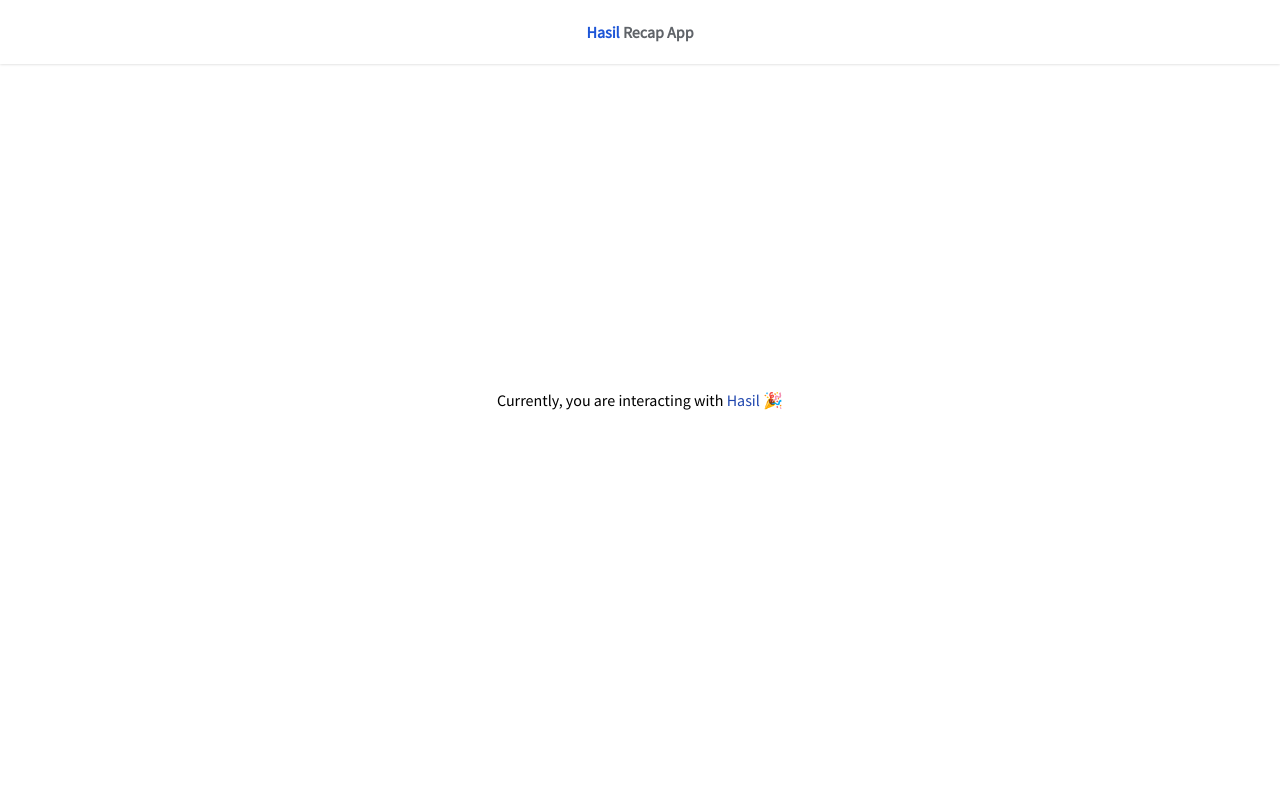
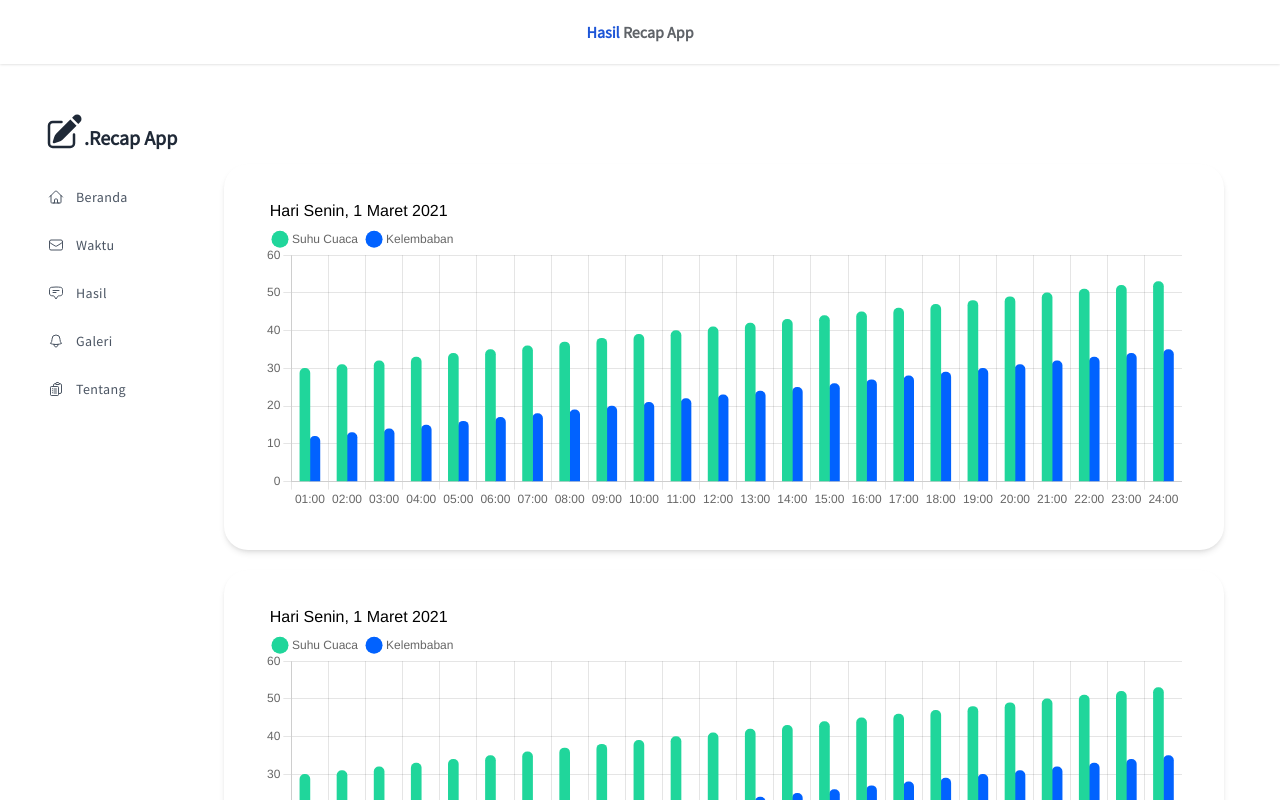
Before and after one commit to rasvanjaya21/iot-recap, a Next.js app: page /result in a window 1280 px wide. Shown: the top 800 px of the page. Built offline with nearby package versions, Linux system fonts and the light colour scheme.

Commit message:
update result.js

```diff
--- a/package.json
+++ b/package.json
@@ -9,6 +9,7 @@
     "lint": "next lint"
   },
   "dependencies": {
+    "@heroicons/react": "^2.0.13",
     "aos": "^3.0.0-beta.6",
     "boxicons": "^2.1.4",
     "chart.js": "^4.0.1",
--- a/pages/result.js
+++ b/pages/result.js
@@ -1,12 +1,378 @@
 import Head from "next/head";
 import NavBar from "@components/navbar/nav-bar";
 import AppBar from "@components/appbar/app-bar";
+
+import {
+	HomeIcon,
+	EnvelopeIcon,
+	ChatBubbleBottomCenterTextIcon,
+	BellIcon,
+	ClipboardDocumentListIcon,
+	UsersIcon,
+	UserIcon,
+	Cog6ToothIcon,
+	ArrowRightOnRectangleIcon,
+} from "@heroicons/react/24/outline";
+
+import { PencilSquareIcon } from "@heroicons/react/24/solid";
+
+import React from "react";
+import {
+	Chart as ChartJS,
+	LineController,
+	LineElement,
+	PointElement,
+	CategoryScale,
+	LinearScale,
+	Filler,
+	Legend,
+	Title,
+	Tooltip,
+} from "chart.js/auto";
+
+ChartJS.register(
+	LineController,
+	LineElement,
+	PointElement,
+	CategoryScale,
+	LinearScale,
+	Filler,
+	Legend,
+	Title,
+	Tooltip
+);
+
+import { Bar, Line, Scatter, Bubble } from "react-chartjs-2";
+
+const hariPertamaBar = {
+	labels: [
+		"01:00",
+		"02:00",
+		"03:00",
+		"04:00",
+		"05:00",
+		"06:00",
+		"07:00",
+		"08:00",
+		"09:00",
+		"10:00",
+		"11:00",
+		"12:00",
+		"13:00",
+		"14:00",
+		"15:00",
+		"16:00",
+		"17:00",
+		"18:00",
+		"19:00",
+		"20:00",
+		"21:00",
+		"22:00",
+		"23:00",
+		"24:00",
+	],
+	datasets: [
+		{
+			label: "Suhu Cuaca",
+			borderRadius: 30,
+			data: [
+				"30",
+				"31",
+				"32",
+				"33",
+				"34",
+				"35",
+				"36",
+				"37",
+				"38",
+				"39",
+				"40",
+				"41",
+				"42",
+				"43",
+				"44",
+				"45",
+				"46",
+				"47",
+				"48",
+				"49",
+				"50",
+				"51",
+				"52",
+				"53",
+			],
+			backgroundColor: "rgba(32, 214, 155, 1)",
+			barThickness: 10,
+		},
+		{
+			label: "Kelembaban",
+			borderRadius: 30,
+			data: [
+				"12",
+				"13",
+				"14",
+				"15",
+				"16",
+				"17",
+				"18",
+				"19",
+				"20",
+				"21",
+				"22",
+				"23",
+				"24",
+				"25",
+				"26",
+				"27",
+				"28",
+				"29",
+				"30",
+				"31",
+				"32",
+				"33",
+				"34",
+				"35",
+			],
+			backgroundColor: "rgba(1, 98, 255, 1)",
+			barThickness: 10,
+		},
+	],
+};
+
+const hariPertamaBarMobile = {
+	labels: [
+		"01:00",
+		"02:00",
+		"03:00",
+		"04:00",
+		"05:00",
+		"06:00",
+		"07:00",
+		"08:00",
+		"09:00",
+		"10:00",
+		"11:00",
+		"12:00",
+		"13:00",
+		"14:00",
+		"15:00",
+		"16:00",
+		"17:00",
+		"18:00",
+		"19:00",
+		"20:00",
+		"21:00",
+		"22:00",
+		"23:00",
+		"24:00",
+	],
+	datasets: [
+		{
+			label: "Suhu Cuaca",
+			borderRadius: 30,
+			data: [
+				"30",
+				"31",
+				"32",
+				"33",
+				"34",
+				"35",
+				"36",
+				"37",
+				"38",
+				"39",
+				"40",
+				"41",
+				"42",
+				"43",
+				"44",
+				"45",
+				"46",
+				"47",
+				"48",
+				"49",
+				"50",
+				"51",
+				"52",
+				"53",
+			],
+			backgroundColor: "rgba(32, 214, 155, 1)",
+			barThickness: 2,
+		},
+		{
+			label: "Kelembaban",
+			borderRadius: 30,
+			data: [
+				"12",
+				"13",
+				"14",
+				"15",
+				"16",
+				"17",
+				"18",
+				"19",
+				"20",
+				"21",
+				"22",
+				"23",
+				"24",
+				"25",
+				"26",
+				"27",
+				"28",
+				"29",
+				"30",
+				"31",
+				"32",
+				"33",
+				"34",
+				"35",
+			],
+			backgroundColor: "rgba(1, 98, 255, 1)",
+			barThickness: 2,
+		},
+	],
+};
+
+const hariPertama = {
+	labels: [
+		"01:00",
+		"02:00",
+		"03:00",
+		"04:00",
+		"05:00",
+		"06:00",
+		"07:00",
+		"08:00",
+		"09:00",
+		"10:00",
+		"11:00",
+		"12:00",
+		"13:00",
+		"14:00",
+		"15:00",
+		"16:00",
+		"17:00",
+		"18:00",
+		"19:00",
+		"20:00",
+		"21:00",
+		"22:00",
+		"23:00",
+		"24:00",
+	],
+	datasets: [
+		{
+			label: "Data Cuaca",
+			// borderRadius: 30,
+			// backgroundColor: "rgba(32, 214, 155, 1)",
+			// barThickness: 10,
+			fill: true,
+			lineTension: 0.1,
+			backgroundColor: "rgba(75,192,192,0.4)",
+			borderColor: "rgba(75,192,192,1)",
+			borderCapStyle: "butt",
+			borderDash: [],
+			borderDashOffset: 0.0,
+			borderJoinStyle: "miter",
+			pointBorderColor: "rgba(75,192,192,1)",
+			pointBackgroundColor: "#fff",
+			pointBorderWidth: 1,
+			pointHoverRadius: 5,
+			pointHoverBackgroundColor: "rgba(75,192,192,1)",
+			pointHoverBorderColor: "rgba(220,220,220,1)",
+			pointHoverBorderWidth: 1,
+			pointRadius: 3,
+			pointHitRadius: 10,
+			data: [
+				24, 23, 22, 21, 20, 19, 18, 17, 16, 15, 14, 13, 12, 11, 10, 9, 8, 7, 6,
+				5, 4, 3, 2, 1,
+			],
+		},
+		{
+			label: "Data Kelembaban",
+			borderRadius: 20,
+			backgroundColor: "rgba(1, 98, 255, 1)",
+			barThickness: 10,
+			fill: true,
+			lineTension: 0.1,
+			backgroundColor: "rgba(75,192,192,0.4)",
+			borderColor: "rgba(75,192,192,1)",
+			borderCapStyle: "butt",
+			borderDash: [],
+			borderDashOffset: 0.0,
+			borderJoinStyle: "miter",
+			pointBorderColor: "rgba(75,192,192,1)",
+			pointBackgroundColor: "#fff",
+			pointBorderWidth: 1,
+			pointHoverRadius: 5,
+			pointHoverBackgroundColor: "rgba(75,192,192,1)",
+			pointHoverBorderColor: "rgba(220,220,220,1)",
+			pointHoverBorderWidth: 1,
+			pointRadius: 3,
+			pointHitRadius: 10,
+			data: [
+				1, 2, 3, 4, 5, 6, 7, 8, 9, 10, 11, 12, 13, 14, 15, 16, 17, 18, 19, 20,
+				21, 22, 23, 24,
+			],
+		},
+	],
+};
+
+const optionsBar = {
+	plugins: {
+		legend: {
+			position: "top",
+			align: "start",
+			labels: {
+				boxWidth: 100,
+				usePointStyle: true,
+				pointStyle: "circle",
+			},
+			title: {
+				text: "Hari Senin, 1 Maret 2021",
+				display: true,
+				color: "#000",
+				font: {
+					size: 16,
+				},
+			},
+		},
+	},
+	elements: {
+		bar: {
+			barPErcentage: 0.3,
+			categoryPercentage: 1,
+		},
+	},
+};
+
+const options = {
+	plugins: {
+		legend: {
+			display: false,
+		},
+	},
+	elements: {
+		line: {
+			tension: 0,
+			borderWidth: 2,
+			borderColor: "(rgba(47, 97, 68, 1))",
+			fill: false,
+			backgroundColor: "rgba(47, 97, 68, 0.3)",
+		},
+		point: {
+			radius: 0,
+			hitRadius: 0,
+		},
+	},
+};
 
 export default function Gallery() {
 	return (
 		<>
 			<Head>
-				<title>result Himam Konsulat Malang</title>
+				<title>Result Himam Konsulat Malang</title>
 			</Head>
 
 			<AppBar>
@@ -21,7 +387,11 @@ export default function Gallery() {
 				<NavBar href="/event" variant="event">
 					Waktu
 				</NavBar>
-				<NavBar className="navbar-active" href="/result" variant="active-result">
+				<NavBar
+					className="navbar-active"
+					href="/result"
+					variant="active-result"
+				>
 					Hasil
 				</NavBar>
 				<NavBar href="/gallery" variant="gallery">
@@ -33,11 +403,121 @@ export default function Gallery() {
 			</div>
 
 			{/* default content */}
-			<div className="flex w-screen h-screen mx-auto" data-aos="fade-up">
+			{/* <div className="flex w-screen h-screen mx-auto" data-aos="fade-up">
 				<h1 className="mx-auto self-center">
 					Currently, you are interacting with
 					<span className="text-primary-800 "> Hasil 🎉</span>
 				</h1>
+			</div> */}
+			<div className="flex flex-col flex-auto flex-shrink-0 antialiased bg-gray-50 text-gray-800">
+				<div className="opacity-0 sm:opacity-100 fixed flex flex-col top-0 left-0 w-42 h-full bg-white">
+					<div className="flex items-center pl-11 h-18 pt-28">
+						<div className="text-xl font-bold">
+							<div className="opacity-0 sm:opacity-100 fixed sm:relative inline-flex items-end">
+								<PencilSquareIcon className="w-10 h-10" />
+								{"."}Recap App
+							</div>
+						</div>
+					</div>
+					<div className="overflow-y-auto overflow-x-hidden  flex-grow">
+						<ul className="flex flex-col py-4 space-y-1">
+							<li className="pt-12 sm:pt-0">
+								<a
+									href="/"
+									className="relative flex flex-row items-center h-11 focus:outline-none rounded-r-xl  text-gray-600 hover:text-primary border-l-4 border-transparent"
+								>
+									<span className="inline-flex justify-center items-center ml-11">
+										<HomeIcon className="w-4 h-4" />
+									</span>
+									<span className="ml-3 text-sm tracking-wide truncate">
+										Beranda
+									</span>
+								</a>
+							</li>
+							<li>
+								<a
+									href="/result"
+									className="relative flex flex-row items-center h-11 focus:outline-none rounded-r-xl  text-gray-600 hover:text-primary border-l-4 border-transparent"
+								>
+									<span className="inline-flex justify-center items-center ml-11">
+										<EnvelopeIcon className="w-4 h-4" />
+									</span>
+									<span className="ml-3 text-sm tracking-wide truncate">
+										Waktu
+									</span>
+								</a>
+							</li>
+							<li>
+								<a
+									href=""
+									className="relative flex flex-row items-center h-11 focus:outline-none rounded-r-xl  text-gray-600 hover:text-primary border-l-4 border-transparent"
+								>
+									<span className="inline-flex justify-center items-center ml-11">
+										<ChatBubbleBottomCenterTextIcon className="w-4 h-4" />
+									</span>
+									<span className="ml-3 text-sm tracking-wide truncate">
+										Hasil
+									</span>
+								</a>
+							</li>
+							<li>
+								<a
+									href="#"
+									className="relative flex flex-row items-center h-11 focus:outline-none rounded-r-xl  text-gray-600 hover:text-primary border-l-4 border-transparent"
+								>
+									<span className="inline-flex justify-center items-center ml-11">
+										<BellIcon className="w-4 h-4" />
+									</span>
+									<span className="ml-3 text-sm tracking-wide truncate">
+										Galeri
+									</span>
+								</a>
+							</li>
+							<li>
+								<a
+									href="#"
+									className="relative flex flex-row items-center h-11 focus:outline-none rounded-r-xl  text-gray-600 hover:text-primary border-l-4 border-transparent"
+								>
+									<span className="inline-flex justify-center items-center ml-11">
+										<ClipboardDocumentListIcon className="w-4 h-4" />
+									</span>
+									<span className="ml-3 text-sm tracking-wide truncate">
+										Tentang
+									</span>
+								</a>
+							</li>
+						</ul>
+					</div>
+				</div>
+			</div>
+			<div className="pt-20 sm:pt-36 h-screen pl-5 sm:pl-56 mr-5 sm:mr-14  bg-white">
+				<div className=" pb-10">
+					<div className="hidden sm:flex bg-white h-fit rounded-3xl p-10 my-5 shadow-md">
+						<Bar
+							data={hariPertamaBar}
+							height={100}
+							options={optionsBar}
+						/>
+					</div>
+					<div className="hidden sm:flex bg-white h-fit rounded-3xl p-10 my-5 shadow-md">
+						<Bar data={hariPertamaBar} height={100} options={optionsBar} />
+					</div>
+					<div className="flex sm:hidden bg-white h-fit rounded-3xl p-2 my-5 shadow-md">
+						<Bar
+							data={hariPertamaBarMobile}
+							height={150}
+							options={optionsBar}
+						/>
+					</div>
+
+					<div className="flex sm:hidden bg-white h-fit rounded-3xl p-2 my-5 shadow-md">
+						<Bar
+							data={hariPertamaBarMobile}
+							height={150}
+							options={optionsBar}
+						/>
+					</div>
+				</div>
 			</div>
 		</>
 	);
```
Also changed, not shown: 1 other file (tests, documents, lock files or other folders).
